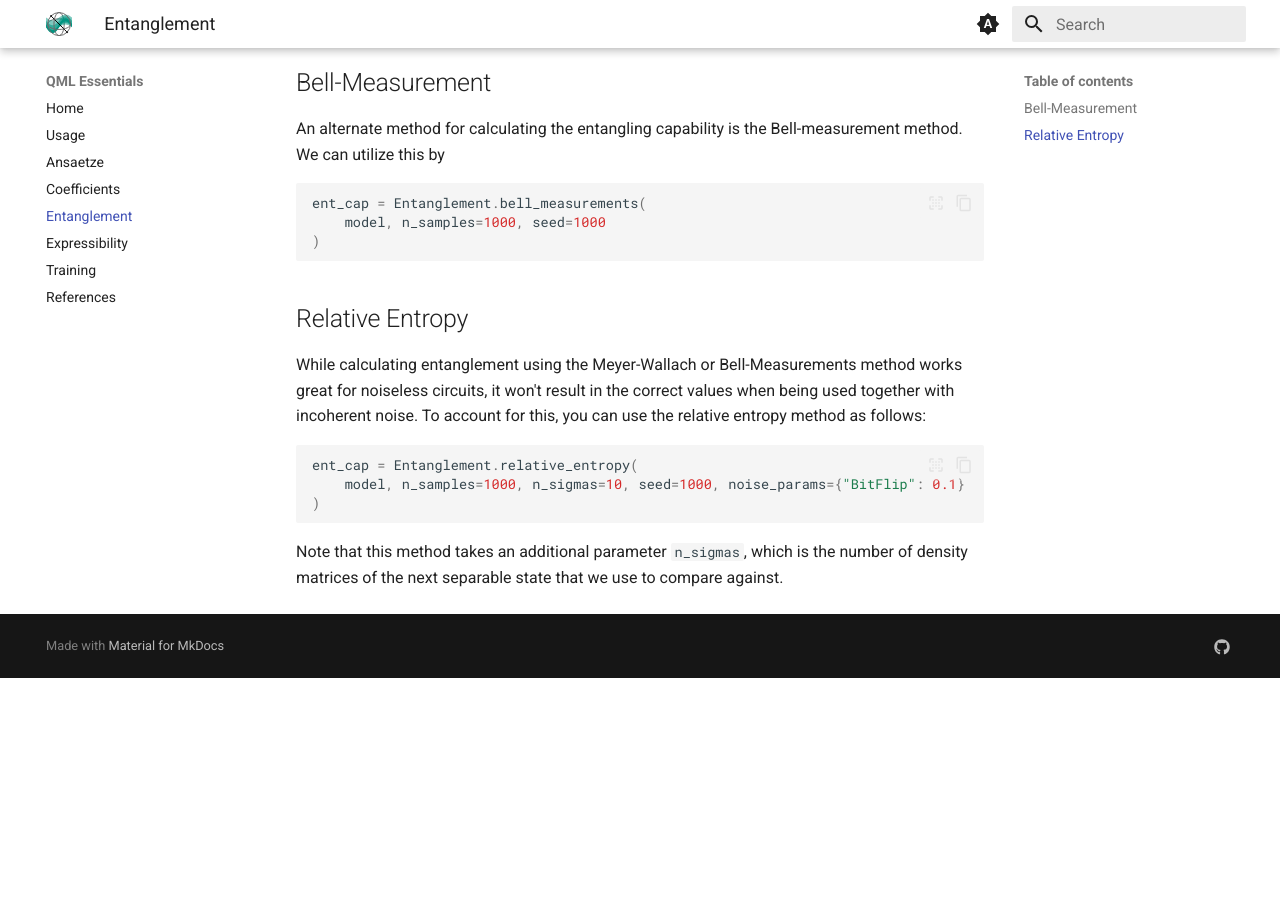
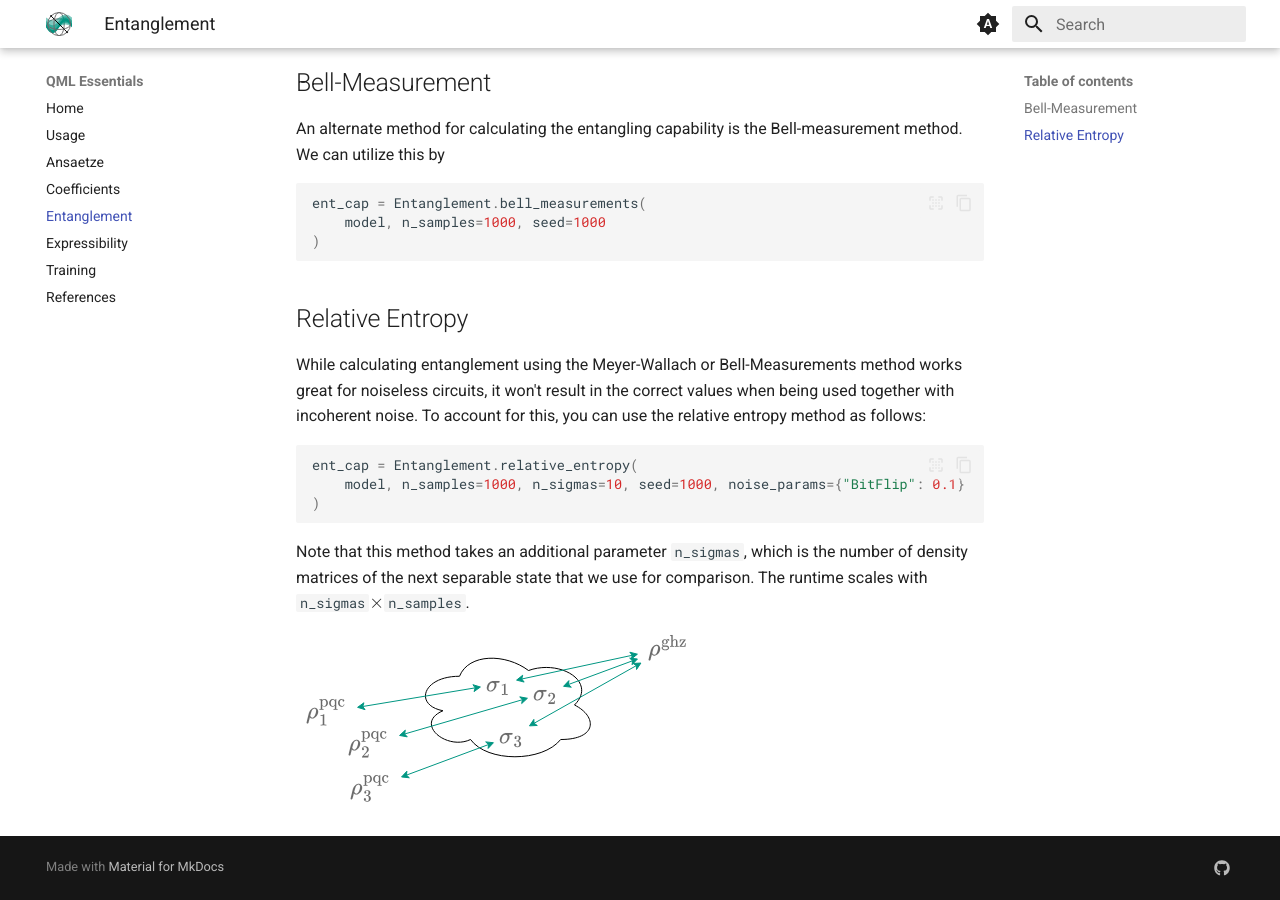
Before and after one commit to cirKITers/qml-essentials, an MkDocs documentation site: the page built from docs/entanglement.md, in a window 1280 px wide and 900 px high, scrolled down 834 px. Built offline with MkDocs 1.6.1 and Material for MkDocs 9.7.7, drawn with Linux system fonts in a browser that asks for light colours; before the commit the page ends 1512 px from its top, so only the background shows below that.

Commit message:
addd pict
Signed-off-by: Melvin Strobl <lc3267@kit.edu>

````diff
--- a/docs/entanglement.md
+++ b/docs/entanglement.md
@@ -53,4 +53,7 @@ ent_cap = Entanglement.relative_entropy(
 )
 ```
 
-Note that this method takes an additional parameter `n_sigmas`, which is the number of density matrices of the next separable state that we use to compare against.
+Note that this method takes an additional parameter `n_sigmas`, which is the number of density matrices of the next separable state that we use for comparison.
+The runtime scales with `n_sigmas`$\times$`n_samples`.
+
+![Relative Entropy](rel-entropy.svg)
````
Also changed, not shown: docs/rel-entropy.svg (added), 2 other files.
